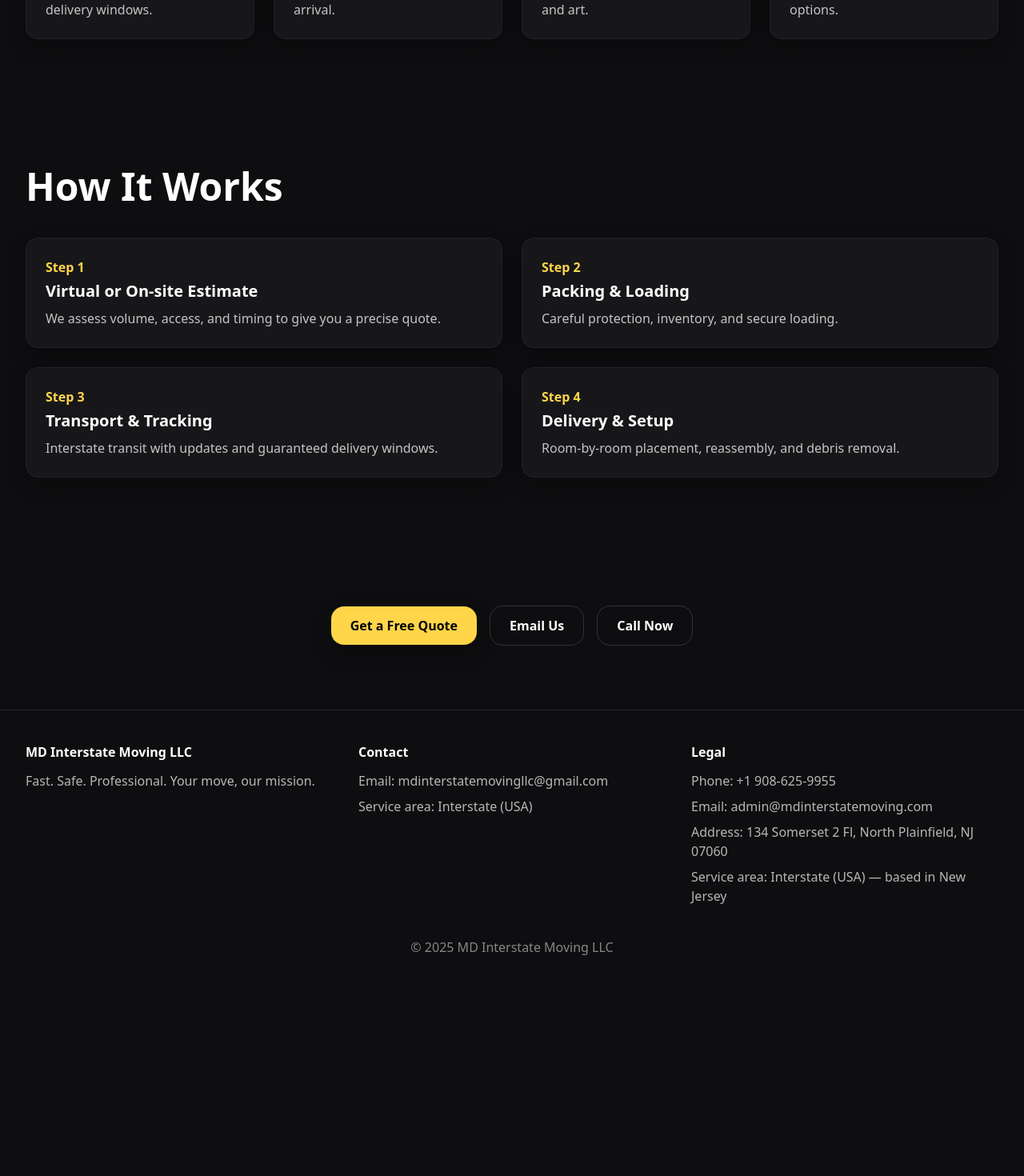
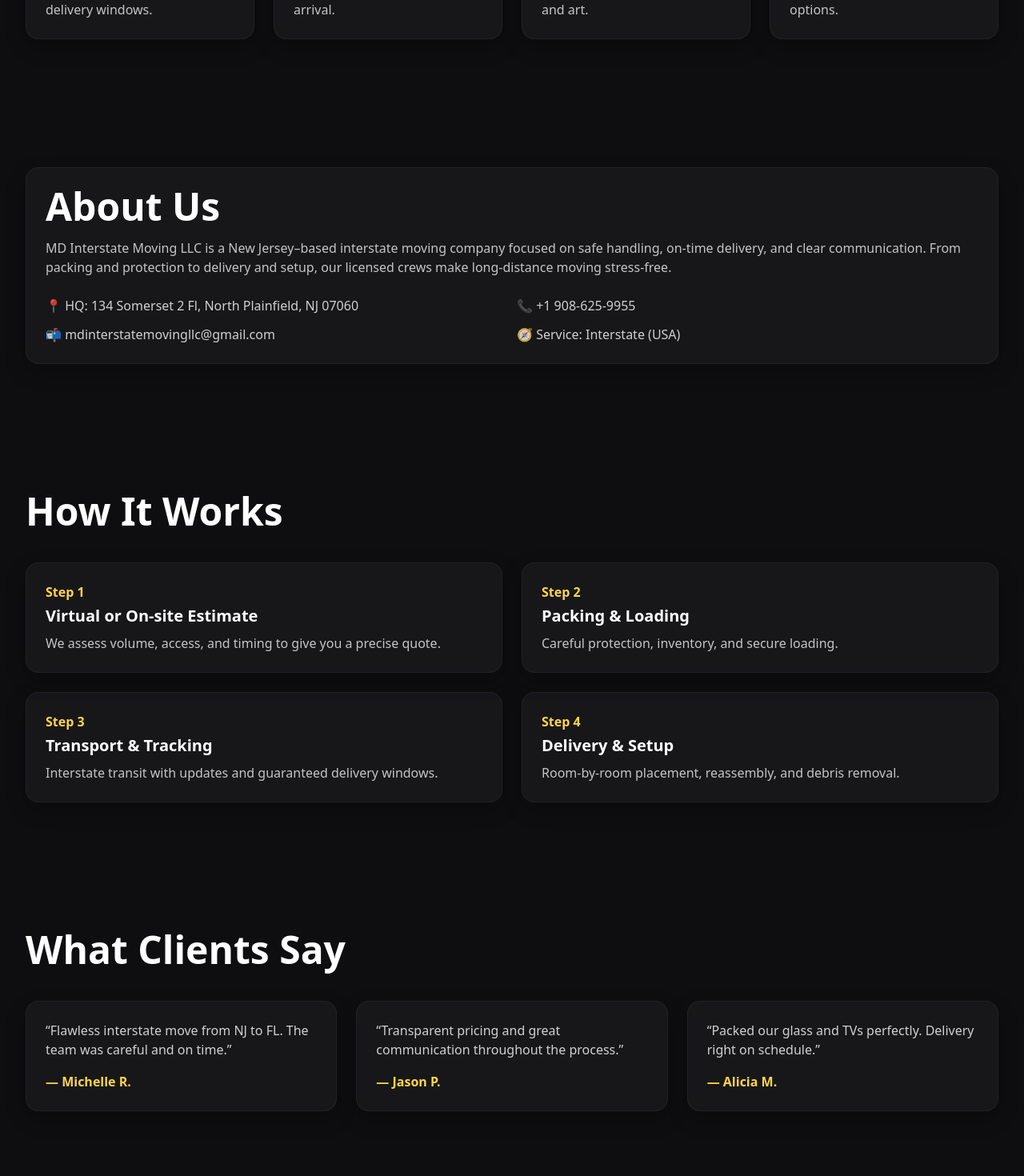
Before and after one commit to davimarti90/md-website, a Next.js app: page / in a window 1280 px wide. Shown: the part 920-2390 px from the top of the page at 80% size. Before the commit the page ends 2148 px from the top, so only its background shows below. Built offline with nearby package versions, Linux system fonts and the light colour scheme.

Commit message:
Actualizo datos de contacto y secciones

```diff
--- a/app/page.tsx
+++ b/app/page.tsx
@@ -2,14 +2,28 @@
 import Services from "../components/Services";
 import Process from "../components/Process";
 import CTA from "../components/CTA";
+import { About } from "../components/About";
+import { Testimonials } from "../components/Testimonials";
 
 export default function Page() {
   return (
     <>
       <Hero />
-      <section id="services" className="section container-md"><Services /></section>
-      <section id="process" className="section container-md"><Process /></section>
-      <section id="contact" className="section container-md"><CTA /></section>
+      <section id="services" className="section container-md">
+        <Services />
+      </section>
+      <section id="about" className="section container-md">
+        <About />
+      </section>
+      <section id="process" className="section container-md">
+        <Process />
+      </section>
+      <section id="testimonials" className="section container-md">
+        <Testimonials />
+      </section>
+      <section id="contact" className="section container-md">
+        <CTA />
+      </section>
     </>
   );
 }
--- a/components/Testimonials.tsx
+++ b/components/Testimonials.tsx
@@ -1,52 +1,20 @@
-"use client";
-import { useState } from "react";
-
-export default function ContactForm() {
-  const [loading, setLoading] = useState(false);
-  const [sent, setSent] = useState(false);
-
-  async function handleSubmit(e: React.FormEvent<HTMLFormElement>) {
-    e.preventDefault();
-    setLoading(true);
-    try {
-      const fd = new FormData(e.currentTarget);
-      const params = new URLSearchParams({
-        subject: `Quote Request — ${String(fd.get("name") || "")}`,
-        body: `Name: ${fd.get("name")}
-Phone: ${fd.get("phone")}
-Email: ${fd.get("email")}
-From: ${fd.get("from")}
-To: ${fd.get("to")}
-Move date: ${fd.get("date")}
-Notes: ${fd.get("notes")}`
-      });
-      window.location.href = `mailto:mdinterstatemovingllc@gmail.com?${params.toString()}`;
-      setSent(true);
-    } finally { setLoading(false); }
-  }
-
-  if (sent) {
-    return (
-      <div className="card">
-        <h4 className="text-xl font-semibold mb-2">Thank you!</h4>
-        <p className="text-white/70">We’ve opened your email client with the details. Send it and we’ll reply fast.</p>
+export function Testimonials() {
+  const items = [
+    { name: "Michelle R.", text: "Flawless interstate move from NJ to FL. The team was careful and on time." },
+    { name: "Jason P.", text: "Transparent pricing and great communication throughout the process." },
+    { name: "Alicia M.", text: "Packed our glass and TVs perfectly. Delivery right on schedule." },
+  ];
+  return (
+    <div>
+      <h2 className="text-3xl md:text-5xl font-bold mb-10">What Clients Say</h2>
+      <div className="grid md:grid-cols-3 gap-6">
+        {items.map((t) => (
+          <figure key={t.name} className="card">
+            <blockquote className="text-white/80">“{t.text}”</blockquote>
+            <figcaption className="mt-4 text-mdYellow font-semibold">— {t.name}</figcaption>
+          </figure>
+        ))}
       </div>
-    );
-  }
-
-  return (
-    <form onSubmit={handleSubmit} className="grid md:grid-cols-2 gap-4">
-      <input className="card" name="name" placeholder="Full name" required />
-      <input className="card" name="phone" placeholder="Phone" required />
-      <input className="card md:col-span-2" name="email" placeholder="Email" type="email" required />
-      <input className="card" name="from" placeholder="Moving from (City, ST)" required />
-      <input className="card" name="to" placeholder="Moving to (City, ST)" required />
-      <input className="card" name="date" placeholder="Target move date" />
-      <textarea className="card md:col-span-2" name="notes" placeholder="Notes (volume, bedrooms, access, special items)" rows={5} />
-      <div className="md:col-span-2 flex gap-3">
-        <button type="submit" className="btn-primary" disabled={loading}>{loading ? "Sending…" : "Request Quote"}</button>
-        <a className="btn-ghost" href="tel:+19086259955">Call Instead</a>
-      </div>
-    </form>
+    </div>
   );
 }
```
